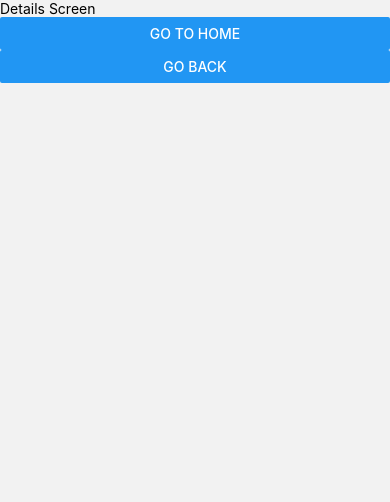
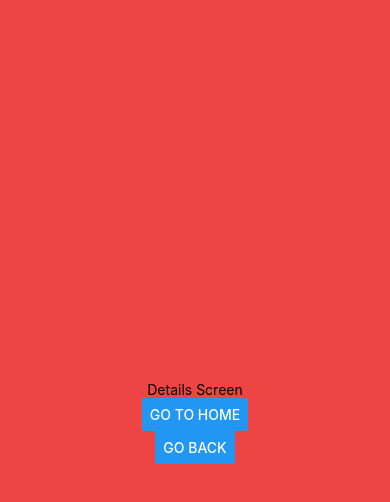
Before and after one commit to garbalau-github/react-native-app, a React Native app: screen /Details in a window 390 px wide. Shown: the top 502 px of the page. Built offline with nearby package versions, Linux system fonts and the light colour scheme.

Commit message:
Added Tailwind CSS

```diff
--- a/App.tsx
+++ b/App.tsx
@@ -2,8 +2,8 @@ import { NavigationContainer } from '@react-navigation/native';
 import { createNativeStackNavigator } from '@react-navigation/native-stack';
 
 // Screens
-import { Home } from './screens/Home';
-import { Details } from './screens/Details';
+import { Home } from './src/screens/Home';
+import { Details } from './src/screens/Details';
 
 const Stack = createNativeStackNavigator();
 
--- /dev/null
+++ b/app.d.ts
@@ -0,0 +1 @@
+/// <reference types="nativewind/types" />
--- a/babel.config.js
+++ b/babel.config.js
@@ -1,6 +1,7 @@
-module.exports = function(api) {
+module.exports = function (api) {
   api.cache(true);
   return {
     presets: ['babel-preset-expo'],
+    plugins: ['nativewind/babel'],
   };
 };
--- a/package.json
+++ b/package.json
@@ -13,6 +13,7 @@
     "@react-navigation/native-stack": "^6.9.12",
     "expo": "^48.0.10",
     "expo-status-bar": "~1.4.4",
+    "nativewind": "^2.0.11",
     "react": "18.2.0",
     "react-native": "0.71.6",
     "react-native-safe-area-context": "4.5.0",
@@ -21,6 +22,7 @@
   "devDependencies": {
     "@babel/core": "^7.20.0",
     "@types/react": "~18.0.14",
+    "tailwindcss": "^3.3.1",
     "typescript": "^4.9.4"
   },
   "private": true
--- a/screens/Home.tsx
+++ b/src/screens/Details.tsx
@@ -3,7 +3,7 @@ import { Text, View, Button } from 'react-native';
 import { useNavigation } from '@react-navigation/native';
 import { useLayoutEffect } from 'react';
 
-export const Home = () => {
+export const Details = () => {
   const navigation = useNavigation();
 
   useLayoutEffect(() => {
@@ -13,12 +13,13 @@ export const Home = () => {
   }, []);
 
   return (
-    <View>
-      <Text>Home Screen</Text>
+    <View className='flex-1 items-center justify-center bg-red-500'>
+      <Text>Details Screen</Text>
       <Button
-        title='Go to Details'
-        onPress={() => navigation.navigate('Details' as never)}
+        title='Go to Home'
+        onPress={() => navigation.navigate('Home' as never)}
       />
+      <Button title='Go back' onPress={() => navigation.goBack()} />
     </View>
   );
 };
--- a/screens/Details.tsx
+++ b/src/screens/Home.tsx
@@ -3,7 +3,7 @@ import { Text, View, Button } from 'react-native';
 import { useNavigation } from '@react-navigation/native';
 import { useLayoutEffect } from 'react';
 
-export const Details = () => {
+export const Home = () => {
   const navigation = useNavigation();
 
   useLayoutEffect(() => {
@@ -13,13 +13,12 @@ export const Details = () => {
   }, []);
 
   return (
-    <View>
-      <Text>Details Screen</Text>
+    <View className='flex-1 items-center justify-center bg-yellow-300'>
+      <Text>Home Screen</Text>
       <Button
-        title='Go to Home'
-        onPress={() => navigation.navigate('Home' as never)}
+        title='Go to Details'
+        onPress={() => navigation.navigate('Details' as never)}
       />
-      <Button title='Go back' onPress={() => navigation.goBack()} />
     </View>
   );
 };
--- /dev/null
+++ b/tailwind.config.js
@@ -0,0 +1,13 @@
+/** @type {import('tailwindcss').Config} */
+module.exports = {
+  content: [
+    './App.{js,jsx,ts,tsx}',
+    './src/**/*.{js,ts,jsx,tsx}',
+    './pages/**/*.{js,ts,jsx,tsx}',
+    './components/**/*.{js,ts,jsx,tsx}',
+  ],
+  theme: {
+    extend: {},
+  },
+  plugins: [],
+};
```
Also changed, not shown: 1 other file (tests, documents, lock files or other folders).
